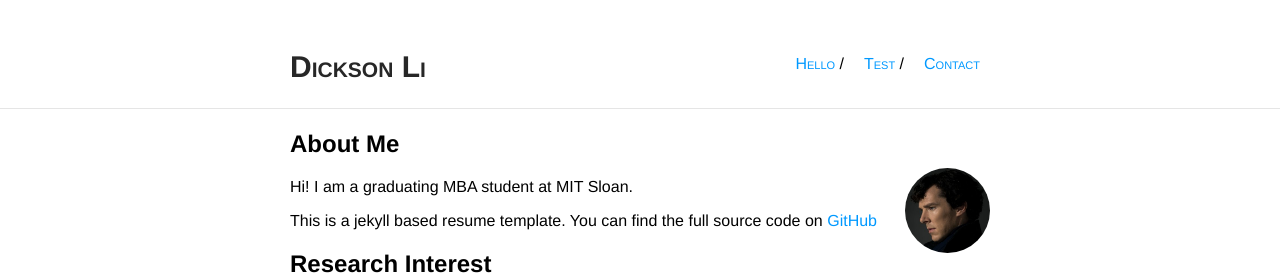
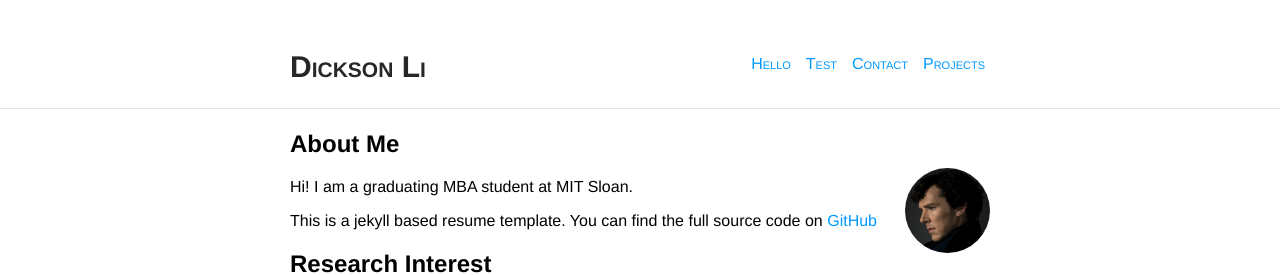
Before and after one commit to nicksolid/nicksolid.github.io, a Jekyll site: the page built from index.md, in a window 1280 px wide. Shown: the top 275 px of the page. Built offline with Jekyll 4.4.1, drawn with Linux system fonts in a browser that asks for light colours; some web fonts are replaced; our own code applies the rules of GitHub Pages for plain Markdown files.

Commit message:
Removed backslash

```diff
--- a/_config.yml
+++ b/_config.yml
@@ -1,6 +1,6 @@
 title: Dickson Li
 url: "https://dicksonli.com"
-baseurl: ""
+baseurl: "/index"
 
 markdown: kramdown
 #ins_logo: "./bits-logo.png"
@@ -22,3 +22,5 @@ nav:
    link: "resume.pdf"
  - name: "Contact"
    link: "contact"
+ - name: "Projects"
+   link: "contact"
--- a/_layouts/default.html
+++ b/_layouts/default.html
@@ -21,7 +21,7 @@
         {% assign url = site.url | append: site.baseurl | append: page.url %}
     {% endif %}
     <meta name="description" content="{{ desc }}">
-    <link href='https://fonts.googleapis.com/css?family=Inconsolata:400,700' rel='stylesheet' type='text/css'>
+    <link href='https://fonts.googleapis.com/css?family=Helvetica' rel='stylesheet' type='text/css'>
     <link rel="alternate" type="application/rss+xml" title="{{ site.title }} RSS" href="/feed.xml" />
     <link rel="stylesheet" href="{{ site.baseurl }}/css/main.css">
     {% if site.favicon %}
@@ -67,9 +67,6 @@
                     {% else %}
                         <li class="alignable pull-left nav-list"><a href="{{ x.link }}">{{ x.name }}</a>
                     {% endif %}
-                    {% if forloop.last == false %}
-                        /
-                    {% endif %}
                         </li>
                 {% endfor %}
             </ul>
--- a/_sass/_style.scss
+++ b/_sass/_style.scss
@@ -53,7 +53,7 @@ hr {
 }
 .nav-list {
     list-style-type: none;
-    margin: 0 10px 0 10px;
+    margin: 0 5px 0 10px;
 }
 .alignable {
     display: inline-block;
```
